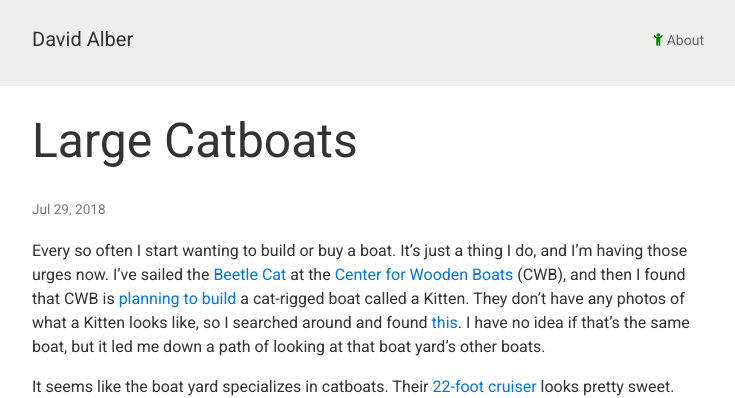
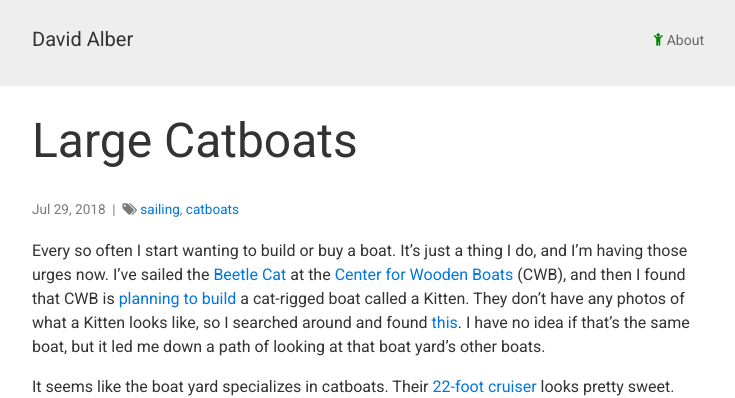
Before and after one commit to davidalber/davidalber.github.io, a Jekyll site: the page built from _posts/2018-07-29-large-catboats.md, in a window 1280 px wide. Shown: the top 398 px of the page, without its empty margins (272-1007 px from the left). Built offline with Jekyll 4.4.1, drawn with Linux system fonts in a browser that asks for light colours.

Commit message:
Add tags to post

```diff
--- a/_posts/2018-07-29-large-catboats.md
+++ b/_posts/2018-07-29-large-catboats.md
@@ -2,6 +2,7 @@
 layout:     post
 title:      Large Catboats
 date:       2018-07-29 22:48
+tags:       [sailing, catboats]
 ---
 
 Every so often I start wanting to build or buy a boat. It's just a thing I do, and I'm having those urges now. I've sailed the [Beetle Cat](https://en.wikipedia.org/wiki/Beetle_Cat) at the [Center for Wooden Boats](http://cwb.org/) (CWB), and then I found that CWB is [planning to build](http://cwb.org/classes/kitten-boatbuilding-project/) a cat-rigged boat called a Kitten. They don't have any photos of what a Kitten looks like, so I searched around and found [this](http://areyspondboatyard.com/apby-built-boats/kitten-12/). I have no idea if that's the same boat, but it led me down a path of looking at that boat yard's other boats.
```
